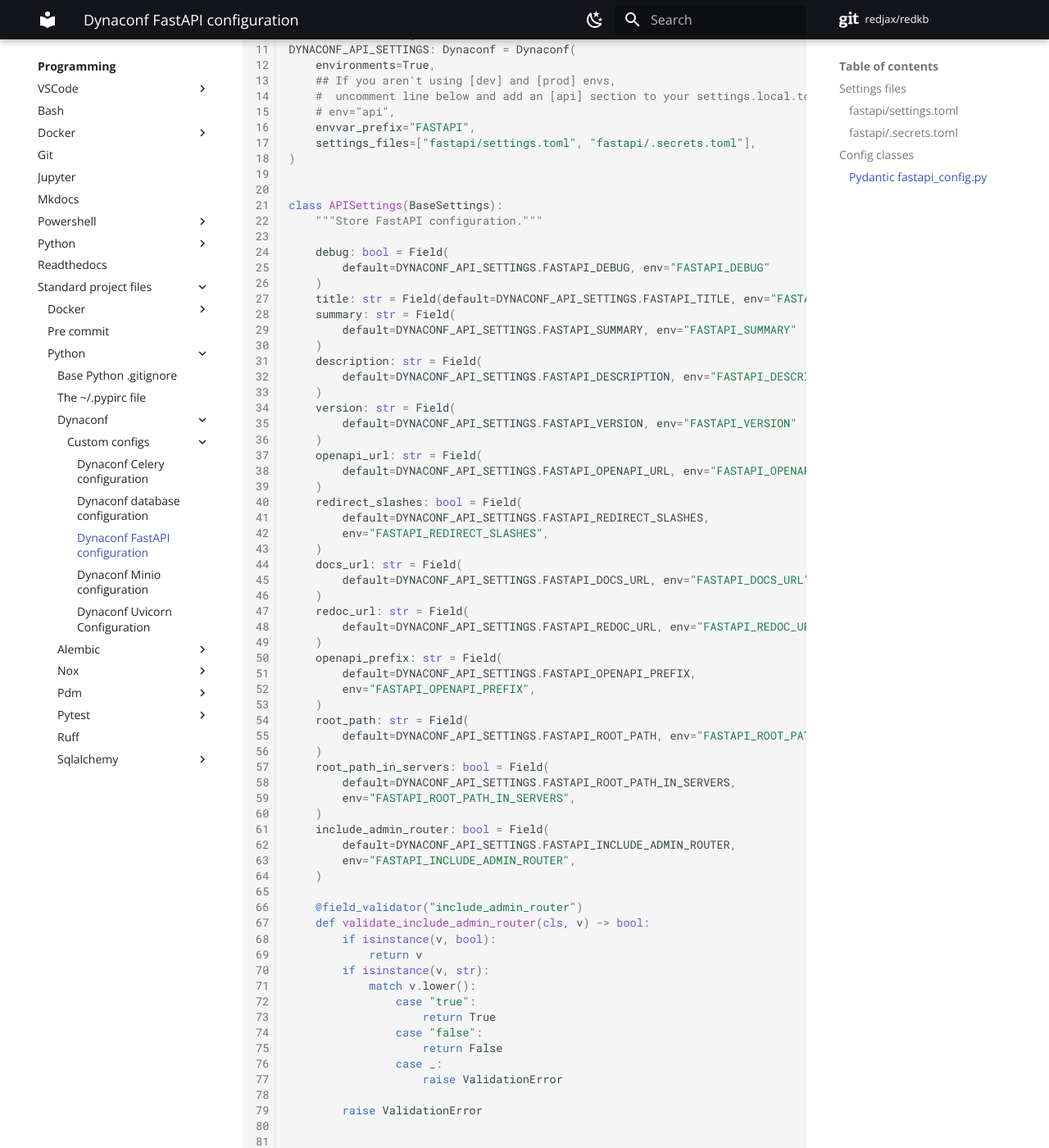
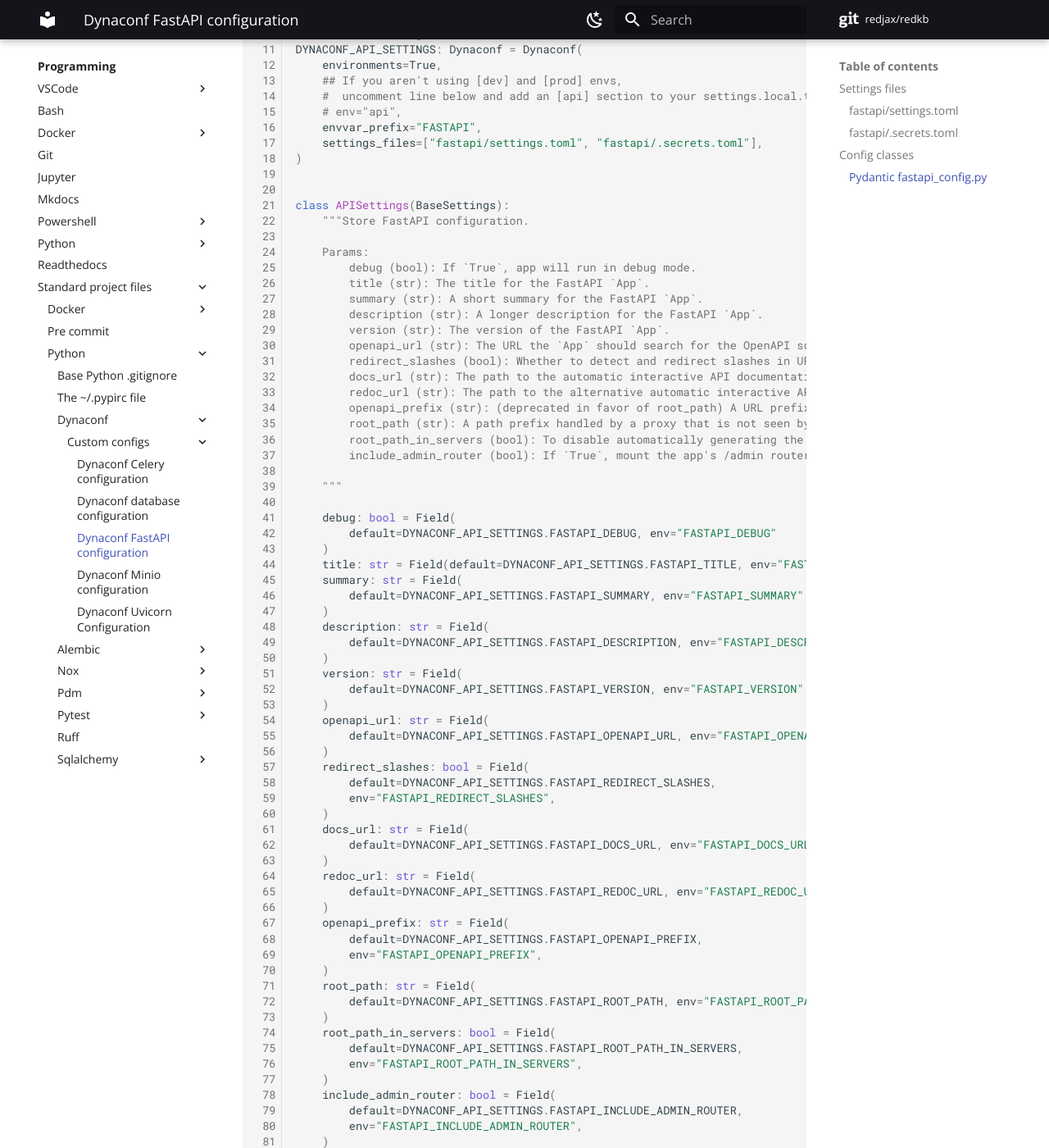
Before and after one commit to redjax/redkb, an MkDocs documentation site: the page built from docs/programming/standard-project-files/python/Dynaconf/custom-configs/dynaconf-fastapi.md, in a window 1280 px wide and 1400 px high, scrolled down 1611 px. Shown: the whole window at 82% size. Built offline with MkDocs 1.6.1 and Material for MkDocs 9.7.7, drawn with Linux system fonts in a browser that asks for light colours; comment, search, counter and statistics services are not loaded; some of the changed text lies outside the part shown.

Commit message:
Update FastAPI dynaconf config page

````diff
--- a/docs/programming/standard-project-files/python/Dynaconf/custom-configs/dynaconf-fastapi.md
+++ b/docs/programming/standard-project-files/python/Dynaconf/custom-configs/dynaconf-fastapi.md
@@ -82,7 +82,24 @@ DYNACONF_API_SETTINGS: Dynaconf = Dynaconf(
 
 
 class APISettings(BaseSettings):
-    """Store FastAPI configuration."""
+    """Store FastAPI configuration.
+
+    Params:
+        debug (bool): If `True`, app will run in debug mode.
+        title (str): The title for the FastAPI `App`.
+        summary (str): A short summary for the FastAPI `App`.
+        description (str): A longer description for the FastAPI `App`.
+        version (str): The version of the FastAPI `App`.
+        openapi_url (str): The URL the `App` should search for the OpenAPI schema.
+        redirect_slashes (bool): Whether to detect and redirect slashes in URLs when the client doesn't use the same format.
+        docs_url (str): The path to the automatic interactive API documentation.
+        redoc_url (str): The path to the alternative automatic interactive API documentation provided by ReDoc..
+        openapi_prefix (str): (deprecated in favor of root_path) A URL prefix for the OpenAPI URL.
+        root_path (str): A path prefix handled by a proxy that is not seen by the application but is seen by external clients.
+        root_path_in_servers (bool): To disable automatically generating the URLs in the servers field in the autogenerated OpenAPI using the root_path.
+        include_admin_router (bool): If `True`, mount the app's /admin router (if that router exists). Must be implemented per-project, this is not a FastAPI built-in setting.
+
+    """
 
     debug: bool = Field(
         default=DYNACONF_API_SETTINGS.FASTAPI_DEBUG, env="FASTAPI_DEBUG"
@@ -144,4 +161,5 @@ class APISettings(BaseSettings):
 
 ## Initialize an APISettings object
 api_settings: APISettings = APISettings()
+
 ```
````
